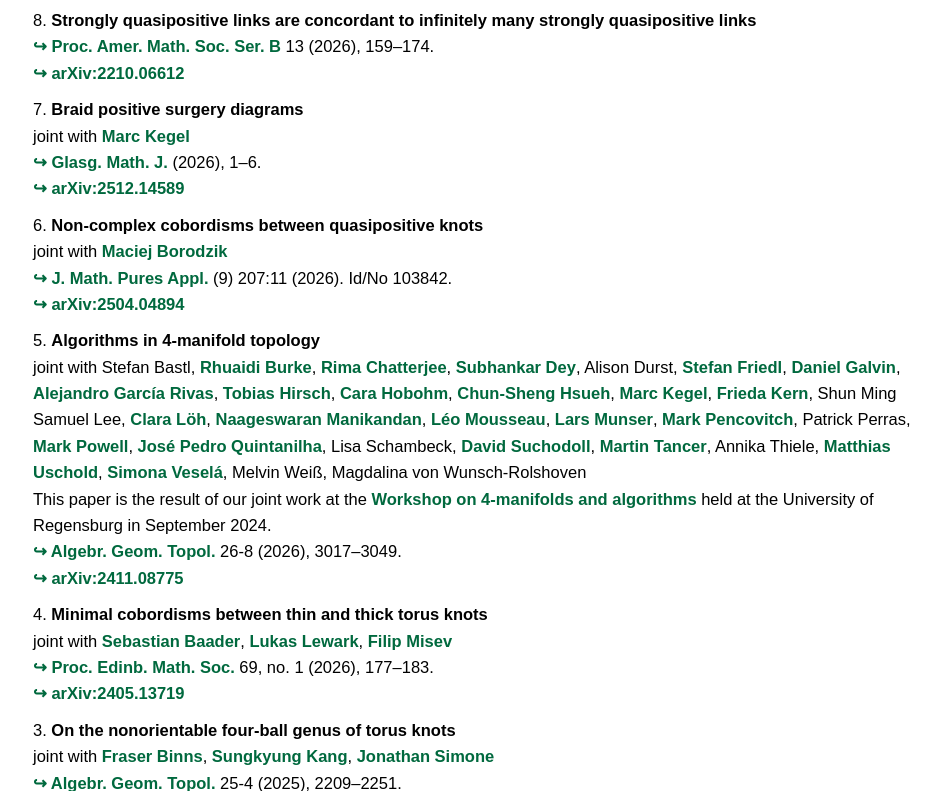
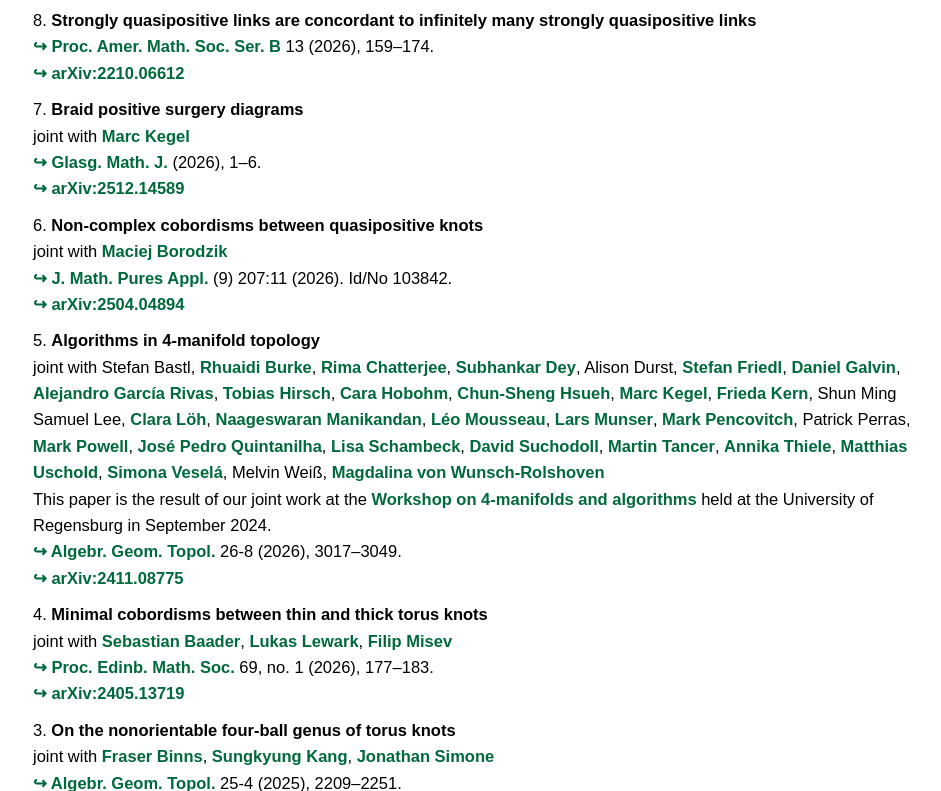
Before and after one commit to paulatruoel/paulatruoel.github.io, a plain HTML site: page research.html in a window 1280 px wide. Shown: the part 1352-2143 px from the top of the page, without its empty margins (157-1098 px from the left). Drawn offline with nearby package versions, Linux system fonts and the light colour scheme; a web font is replaced by a local one.

Commit message:
Update author links in research.html

```diff
--- a/research.html
+++ b/research.html
@@ -85,7 +85,7 @@ An informal introduction to some of these topics can be found <a class="nav-link
 
 <ol reversed>
 <li><b>The Conway knot has infinite concordance order</b>
-  	<br>joint with Chiara Donatone,
+  	<br>joint with <a href="https://topscolds.renyi.hu/doctoral-candidates.html">Chiara Donatone</a>,
     <a href="https://marckegel.github.io/">Marc Kegel</a>,
     <a href="https://people.math.ethz.ch/~llewark/">Lukas Lewark</a>
     <br><a href="https://arxiv.org/abs/2606.30422">&#8618; arXiv:2606.30422 </a>
@@ -154,14 +154,14 @@ An informal introduction to some of these topics can be found <a class="nav-link
 			Patrick Perras,
 			<a href="https://www.maths.gla.ac.uk/~mpowell/">Mark Powell</a>,
 			<a href="https://www.mathi.uni-heidelberg.de/~jquintanilha/">José Pedro Quintanilha</a>,
-			Lisa Schambeck,
+			<a href="https://topscolds.renyi.hu/doctoral-candidates.html">Lisa Schambeck</a>,
 			<a href="https://www.suchodoll.com/start">David Suchodoll</a>,
 			<a href="https://kam.mff.cuni.cz/~tancer/">Martin Tancer</a>,
-			Annika Thiele,
+			<a href="https://people.epfl.ch/annika.thiele?lang=en">Annika Thiele</a>,
 			<a href="https://homepages.uni-regensburg.de/~usm34387/">Matthias Uschold</a>,
 			<a href="https://sites.google.com/view/simonavesela">Simona Veselá</a>,
 			Melvin Weiß,
-			Magdalina von Wunsch-Rolshoven
+			<a href="https://www.mis.mpg.de/low-dimensional-topology">Magdalina von Wunsch-Rolshoven</a>
 		<br>This paper is the result of our joint work at the <a href="https://sites.google.com/view/4mfdalgo/home">Workshop on 4-manifolds and algorithms</a> held at the University of Regensburg in September 2024.<br>
 			<a href="https://msp.org/agt/2026/26-8/p07.xhtml">&#8618; Algebr. Geom. Topol.</a> 26-8 (2026), 3017&ndash;3049.
 		<br><a href="https://arxiv.org/abs/2411.08775">&#8618; arXiv:2411.08775</a><br>
```
